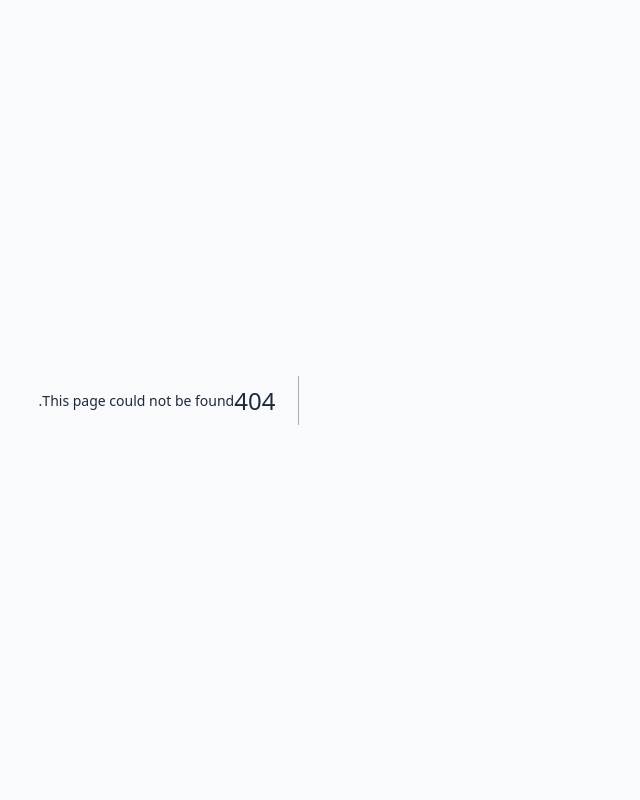
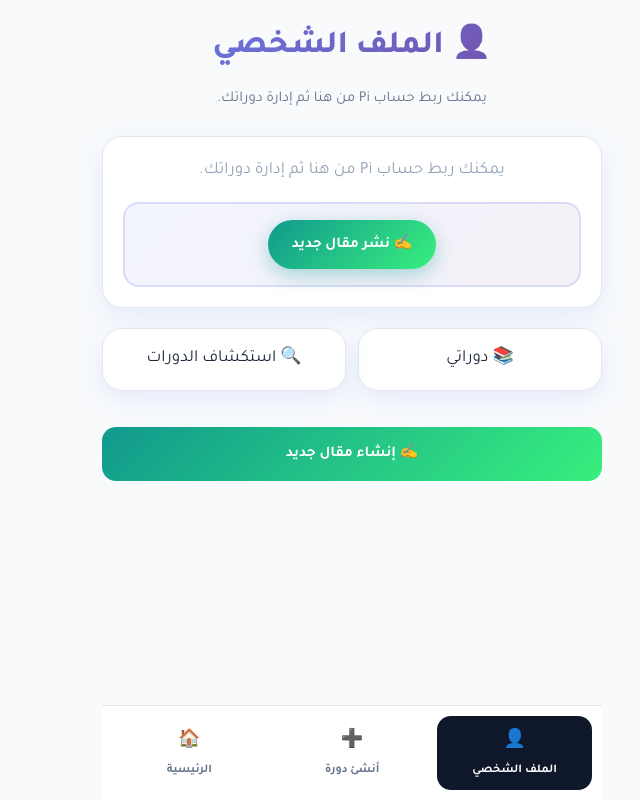
Before and after one commit to Eghrdm20/maharaat-app, a Next.js app: page /profile in a window 1280 px wide. Before the commit this address had no page. Shown: the whole page, without its empty margins (503-1143 px from the left). Built offline with nearby package versions, Linux system fonts and the light colour scheme.

Commit message:
Create page.tsx

```diff
--- /dev/null
+++ b/app/profile/page.tsx
@@ -0,0 +1,188 @@
+"use client";
+
+import { useState } from "react";
+import Link from "next/link";
+import type { CSSProperties } from "react";
+import { translations, type Lang, getDirection } from "@/lib/i18n";
+
+export default function ProfilePage() {
+  const [lang, setLang] = useState<Lang>("ar");
+  const t = translations[lang];
+  const dir = getDirection(lang);
+
+  const changeLanguage = (nextLang: Lang) => {
+    setLang(nextLang);
+    if (typeof window !== "undefined") {
+      window.localStorage.setItem("app_lang", nextLang);
+      document.documentElement.lang = nextLang;
+      document.documentElement.dir = getDirection(nextLang);
+    }
+  };
+
+  /* ===== STYLES ===== */
+  const mainStyle: CSSProperties = {
+    minHeight: "100vh",
+    paddingBottom: 100,
+    background: "var(--bg-primary)",
+    fontFamily: "var(--font-tajawal), sans-serif",
+    padding: 20,
+  };
+
+  const containerStyle: CSSProperties = {
+    maxWidth: 500,
+    margin: "0 auto",
+  };
+
+  const headerStyle: CSSProperties = {
+    textAlign: "center",
+    marginBottom: 24,
+  };
+
+  const titleStyle: CSSProperties = {
+    fontSize: 32,
+    fontWeight: 800,
+    background: "linear-gradient(135deg, #667eea 0%, #764ba2 100%)",
+    WebkitBackgroundClip: "text",
+    WebkitTextFillColor: "transparent",
+    marginBottom: 12,
+  };
+
+  const subtitleStyle: CSSProperties = {
+    color: "var(--text-secondary)",
+    fontSize: 15,
+  };
+
+  const cardStyle: CSSProperties = {
+    background: "var(--bg-card)",
+    border: "1px solid var(--border-color)",
+    borderRadius: 20,
+    padding: 20,
+    boxShadow: "var(--shadow-md)",
+    marginBottom: 20,
+  };
+
+  const buttonStyle: CSSProperties = {
+    width: "100%",
+    padding: "14px",
+    borderRadius: 14,
+    border: "none",
+    background: "linear-gradient(135deg, #11998e 0%, #38ef7d 100%)",
+    color: "white",
+    fontWeight: 700,
+    fontSize: 15,
+    cursor: "pointer",
+    transition: "all 0.3s ease",
+    marginTop: 16,
+  };
+
+  const navStyle: CSSProperties = {
+    position: "fixed",
+    bottom: 0,
+    left: "50%",
+    transform: "translateX(-50%)",
+    width: "100%",
+    maxWidth: 500,
+    background: "rgba(255,255,255,0.95)",
+    borderTop: "1px solid var(--border-color)",
+    padding: 10,
+    display: "grid",
+    gridTemplateColumns: "repeat(3, 1fr)",
+    gap: 8,
+    zIndex: 100,
+  };
+
+  const navItemStyle = (active: boolean): CSSProperties => ({
+    textDecoration: "none",
+    textAlign: "center",
+    background: active ? "#0f172a" : "transparent",
+    color: active ? "white" : "var(--text-secondary)",
+    padding: "10px 8px",
+    borderRadius: 14,
+    fontSize: 12,
+    fontWeight: active ? 700 : 600,
+  });
+
+  return (
+    <main style={{ ...mainStyle, direction: dir }}>
+      <div style={containerStyle}>
+        {/* Header */}
+        <header style={headerStyle}>
+          <h1 style={titleStyle}>👤 الملف الشخصي</h1>
+          <p style={subtitleStyle}>
+            {t.profileSubtitle}
+          </p>
+        </header>
+
+        {/* Pi Status Card */}
+        <div style={cardStyle}>
+          <p style={{ textAlign: "center", color: "var(--text-muted)", marginBottom: 16 }}>
+            يمكنك ربط حساب Pi من هنا ثم إدارة دوراتك.
+          </p>
+
+          <div style={{
+            textAlign: "center",
+            padding: 16,
+            background: "linear-gradient(135deg, rgba(102,126,234,0.08) 0%, rgba(118,75,162,0.08) 100%)",
+            borderRadius: 16,
+            border: "2px solid rgba(102,126,234,0.2)",
+          }}>
+            <Link
+              href="/admin/create-post"
+              style={{
+                display: "inline-block",
+                padding: "12px 24px",
+                background: "linear-gradient(135deg, #11998e 0%, #38ef7d 100%)",
+                color: "white",
+                borderRadius: "999px",
+                textDecoration: "none",
+                fontWeight: 700,
+                fontSize: 15,
+                boxShadow: "0 6px 20px rgba(17,153,142,0.35)",
+              }}
+            >
+              ✍️ نشر مقال جديد
+            </Link>
+          </div>
+        </div>
+
+        {/* Quick Links */}
+        <div style={{
+          display: "grid",
+          gridTemplateColumns: "repeat(2, 1fr)",
+          gap: 12,
+        }}>
+          <Link href="/my-courses" style={{ ...cardStyle, textDecoration: "none", color: "inherit", textAlign: "center", padding: 16 }}>
+            📚 {t.myCoursesTitle}
+          </Link>
+
+          <Link href="/explore-courses" style={{ ...cardStyle, textDecoration: "none", color: "inherit", textAlign: "center", padding: 16 }}>
+            🔍 {t.exploreCourses}
+          </Link>
+        </div>
+
+        {/* Create Post Button */}
+        <button onClick={() => window.location.href = "/admin/create-post"} style={buttonStyle}>
+          ✍️ إنشاء مقال جديد
+        </button>
+      </div>
+
+      {/* Bottom Nav */}
+      <nav style={navStyle}>
+        <Link href="/profile" style={navItemStyle(true)}>
+          <div style={{fontSize: 18, marginBottom: 3}}>👤</div>
+          {t.profile}
+        </Link>
+
+        <Link href="/create-course" style={navItemStyle(false)}>
+          <div style={{fontSize: 18, marginBottom: 3}}>➕</div>
+          {t.createCourse}
+        </Link>
+
+        <Link href="/" style={navItemStyle(false)}>
+          <div style={{fontSize: 18, marginBottom: 3}}>🏠</div>
+          {t.home}
+        </Link>
+      </nav>
+    </main>
+  );
+}
```
